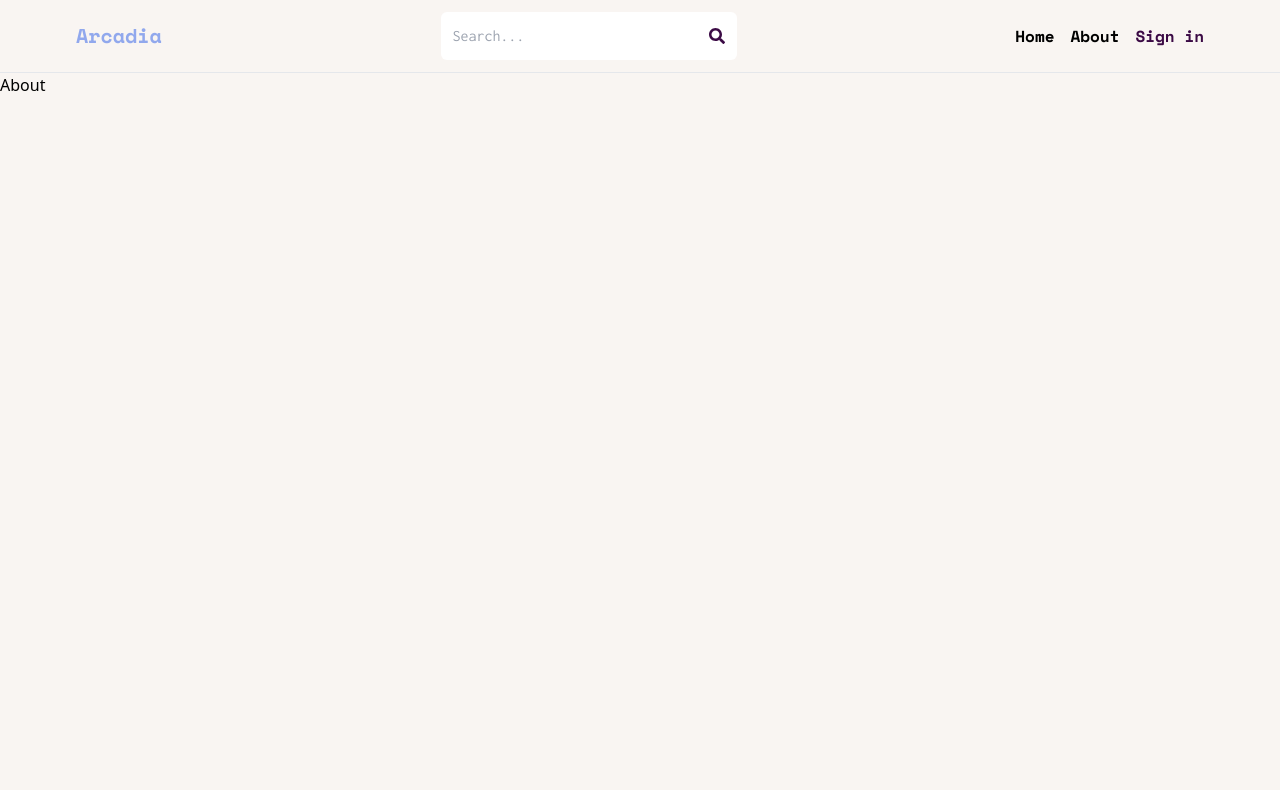
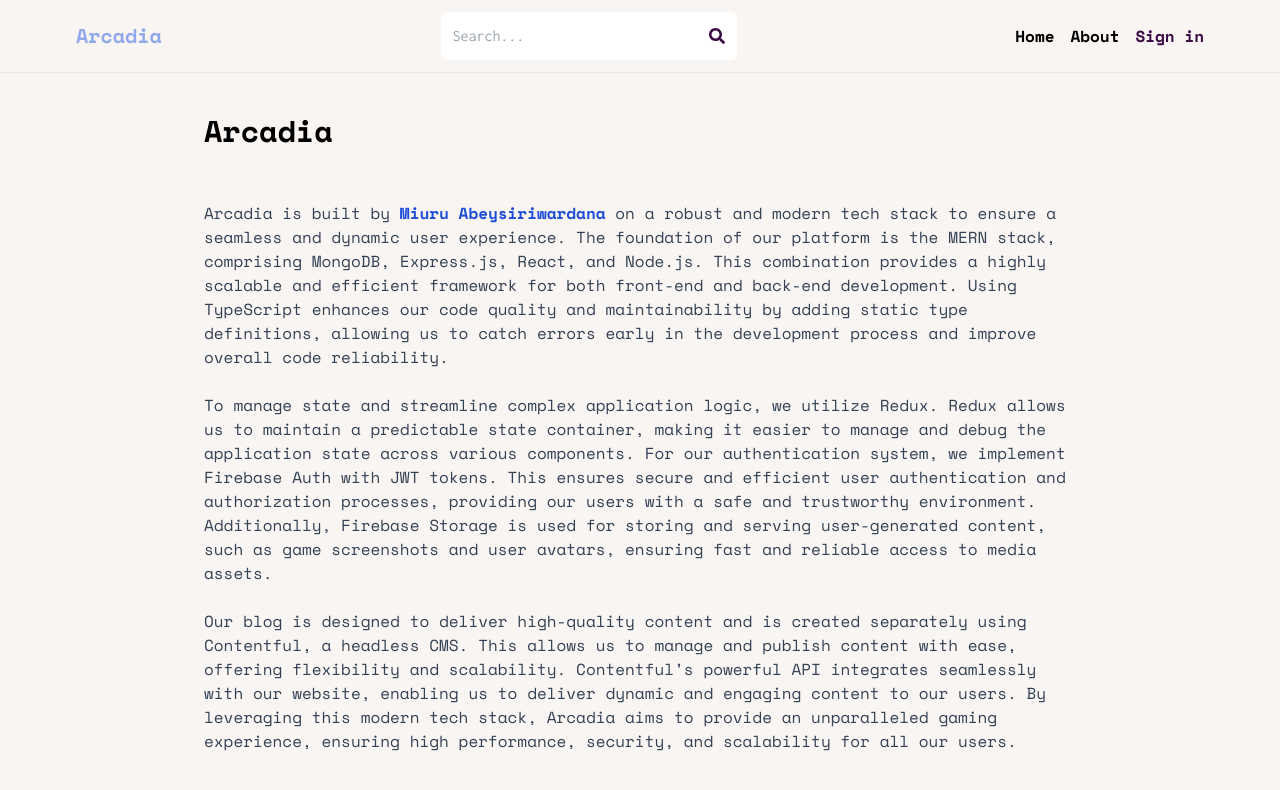
Before and after one commit to miyurua/arcadia-client-web, a React (Vite) app in the folder arcadia-client-web/: page /about in a window 1280 px wide. Shown: the top 790 px of the page. Built offline with nearby package versions, Linux system fonts and the light colour scheme; no server answers; a web font is replaced by a local one.

Commit message:
about page creation

```diff
--- a/arcadia-client-web/index.html
+++ b/arcadia-client-web/index.html
@@ -2,8 +2,12 @@
 <html lang="en">
   <head>
     <meta charset="UTF-8" />
-    <link rel="icon" type="image/svg+xml" href="/vite.svg" />
     <meta name="viewport" content="width=device-width, initial-scale=1.0" />
+    <link
+      rel="icon"
+      href="https://cdn-icons-png.flaticon.com/512/5930/5930147.png"
+      type="image/png"
+    />
     <title>Arcadia</title>
   </head>
   <body>
--- a/arcadia-client-web/src/pages/About.tsx
+++ b/arcadia-client-web/src/pages/About.tsx
@@ -1,7 +1,49 @@
 import React from "react";
 
 const About = () => {
-  return <div>About</div>;
+  return (
+    <div className="font-spacemono max-w-4xl mx-auto flex flex-col gap-6 p-3 ">
+      <h1 className="text-3xl font-bold my-7">Arcadia</h1>
+      <p className="text-slate-700">
+        Arcadia is built by{" "}
+        <a
+          className="text-blue-700 font-semibold"
+          href={"https://miuru.netlify.app/"}
+        >
+          Miuru Abeysiriwardana
+        </a>{" "}
+        on a robust and modern tech stack to ensure a seamless and dynamic user
+        experience. The foundation of our platform is the MERN stack, comprising
+        MongoDB, Express.js, React, and Node.js. This combination provides a
+        highly scalable and efficient framework for both front-end and back-end
+        development. Using TypeScript enhances our code quality and
+        maintainability by adding static type definitions, allowing us to catch
+        errors early in the development process and improve overall code
+        reliability.
+      </p>
+      <p className="text-slate-700">
+        To manage state and streamline complex application logic, we utilize
+        Redux. Redux allows us to maintain a predictable state container, making
+        it easier to manage and debug the application state across various
+        components. For our authentication system, we implement Firebase Auth
+        with JWT tokens. This ensures secure and efficient user authentication
+        and authorization processes, providing our users with a safe and
+        trustworthy environment. Additionally, Firebase Storage is used for
+        storing and serving user-generated content, such as game screenshots and
+        user avatars, ensuring fast and reliable access to media assets.
+      </p>
+      <p className="text-slate-700">
+        Our blog is designed to deliver high-quality content and is created
+        separately using Contentful, a headless CMS. This allows us to manage
+        and publish content with ease, offering flexibility and scalability.
+        Contentful’s powerful API integrates seamlessly with our website,
+        enabling us to deliver dynamic and engaging content to our users. By
+        leveraging this modern tech stack, Arcadia aims to provide an
+        unparalleled gaming experience, ensuring high performance, security, and
+        scalability for all our users.
+      </p>
+    </div>
+  );
 };
 
 export default About;
--- a/arcadia-client-web/src/pages/CreateListing.tsx
+++ b/arcadia-client-web/src/pages/CreateListing.tsx
@@ -144,9 +144,7 @@
 
   return (
     <main className="font-spacemono p-3 max-w-5xl mx-auto">
-      <h1 className="text-3xl font-semibold text-center my-7">
-        Add a new game
-      </h1>
+      <h1 className="text-3xl font-semibold text-start my-7">Add a new game</h1>
       <form onSubmit={handleSubmit} className="flex flex-col sm:flex-row gap-4">
         <div className="flex flex-1 flex-col gap-6">
           <input
--- a/arcadia-client-web/src/pages/EditListing.tsx
+++ b/arcadia-client-web/src/pages/EditListing.tsx
@@ -156,7 +156,7 @@
 
   return (
     <main className="font-spacemono p-3 max-w-5xl mx-auto">
-      <h1 className="text-3xl font-semibold text-center my-7">Edit listing</h1>
+      <h1 className="text-3xl font-semibold text-start my-7">Edit listing</h1>
       <form onSubmit={handleSubmit} className="flex flex-col sm:flex-row gap-4">
         <div className="flex flex-1 flex-col gap-6">
           <input
--- a/arcadia-client-web/src/pages/Home.tsx
+++ b/arcadia-client-web/src/pages/Home.tsx
@@ -79,7 +79,7 @@
       </Swiper>
 
       {recentListings && recentListings.length > 1 && (
-        <div className="max-w-6xl mx-auto p-3 flex flex-col gap-8">
+        <div className="max-w-6xl mx-auto p-3 flex flex-col gap-8 mt-10">
           <div className="flex flex-col gap-2 p-3">
             <p className="text-2xl font-semibold">Recently added titles</p>
             <Link
@@ -99,7 +99,7 @@
       )}
 
       {dlcIncludedListings && dlcIncludedListings.length > 1 && (
-        <div className="max-w-6xl mx-auto p-3 flex flex-col gap-8 mt-10">
+        <div className="max-w-6xl mx-auto p-3 flex flex-col gap-8 ">
           <div className="flex flex-col gap-2 p-3">
             <p className="text-2xl font-semibold">DLC included titles</p>
             <Link
--- a/arcadia-client-web/src/pages/MyListings.tsx
+++ b/arcadia-client-web/src/pages/MyListings.tsx
@@ -44,8 +44,8 @@
   }, []);
 
   return (
-    <main className="font-spacemono p-3 max-w-2xl mx-auto">
-      <h1 className="text-3xl font-semibold text-center my-7">My listings</h1>
+    <main className="font-spacemono p-3 max-w-4xl mx-auto">
+      <h1 className="text-3xl font-semibold text-start my-7">My listings</h1>
       {showListingsError && <p>An Error Occured</p>}
       {userListings && userListings.length > 0 ? (
         <div className="flex flex-col gap-4">
--- a/arcadia-client-web/src/pages/Profile.tsx
+++ b/arcadia-client-web/src/pages/Profile.tsx
@@ -144,8 +144,8 @@
   };
 
   return (
-    <div className="font-spacemono p-3 max-w-lg mx-auto">
-      <h1 className="text-3xl font-semibold text-center my-7">Profile</h1>
+    <div className="font-spacemono p-3 max-w-4xl mx-auto">
+      <h1 className="text-3xl font-semibold text-start my-7">Profile</h1>
       <form onSubmit={handleSubmit} className="flex flex-col gap-4">
         <input
           onChange={(e) => setFile(e.target.files[0])}
```
